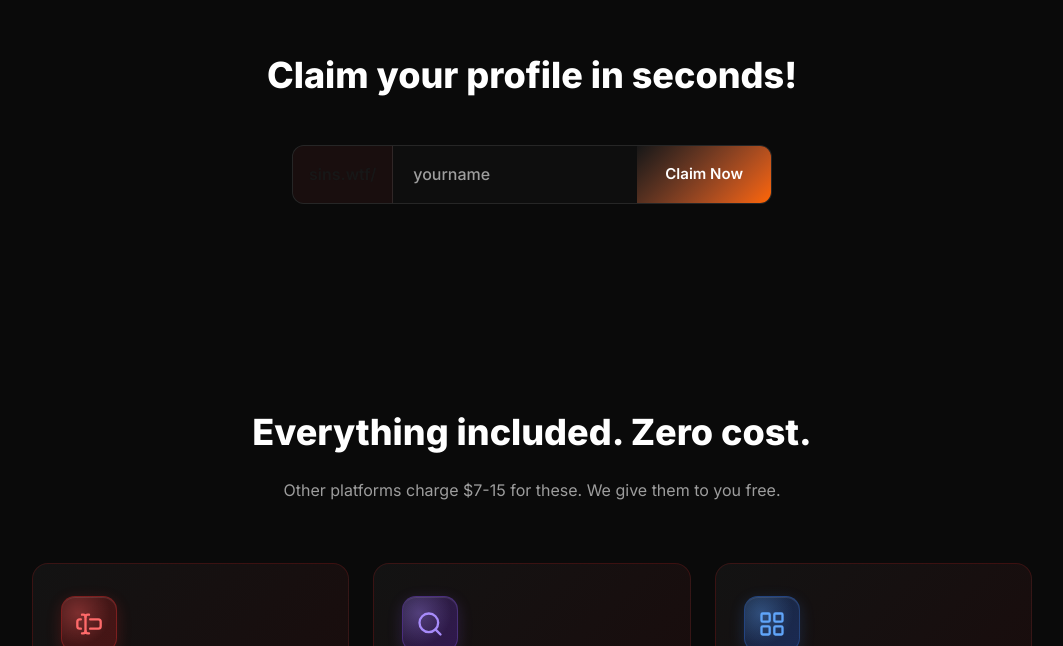
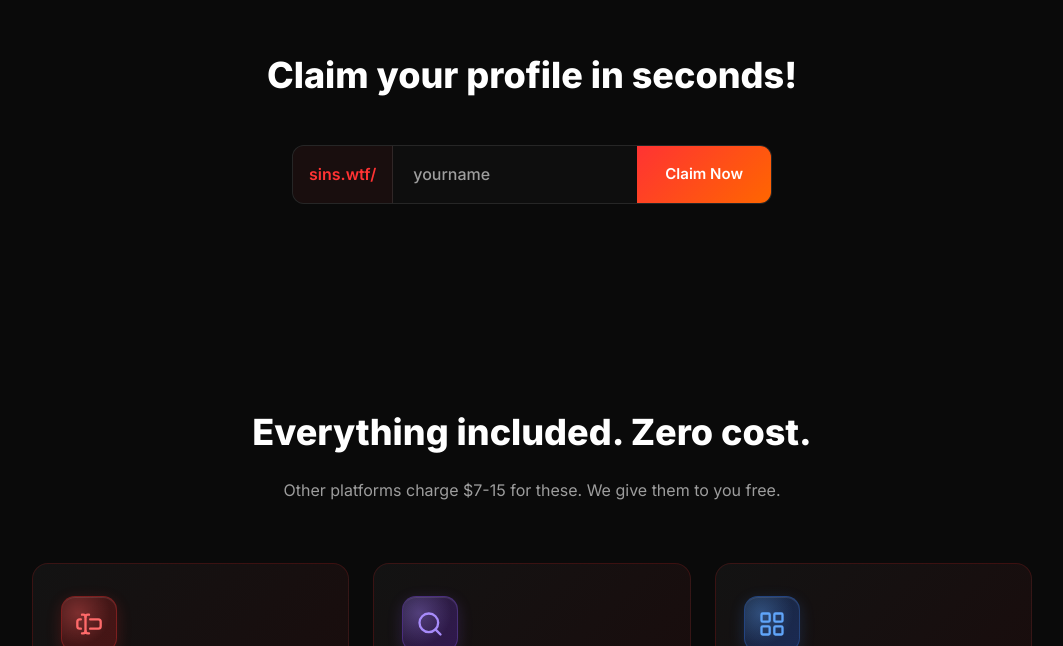
Before and after one commit to ALTROLL/sins-wtf, a Next.js app: page / in a window 1280 px wide. Shown: the part 1163-1809 px from the top of the page, without its empty margins (108-1171 px from the left). Built offline with nearby package versions, Linux system fonts and the light colour scheme.

Commit message:
fix: restore correct primary color (#ff3333) in globals.css

```diff
--- a/src/app/globals.css
+++ b/src/app/globals.css
@@ -10,7 +10,7 @@
 }
 
 :root {
-  --primary: oklch(0.205 0 0);
+  --primary: #ff3333;
   --primary-dark: #cc0000;
   --primary-glow: rgba(255, 51, 51, 0.4);
   --bg-dark: #0a0a0a;
@@ -18,7 +18,7 @@
   --bg-card-hover: #1a1a1a;
   --text: #ffffff;
   --text-muted: rgba(255, 255, 255, 0.6);
-  --border: oklch(0.922 0 0);
+  --border: rgba(255, 255, 255, 0.1);
   --radius: 0.625rem;
   --background: oklch(1 0 0);
   --foreground: oklch(0.145 0 0);
```
